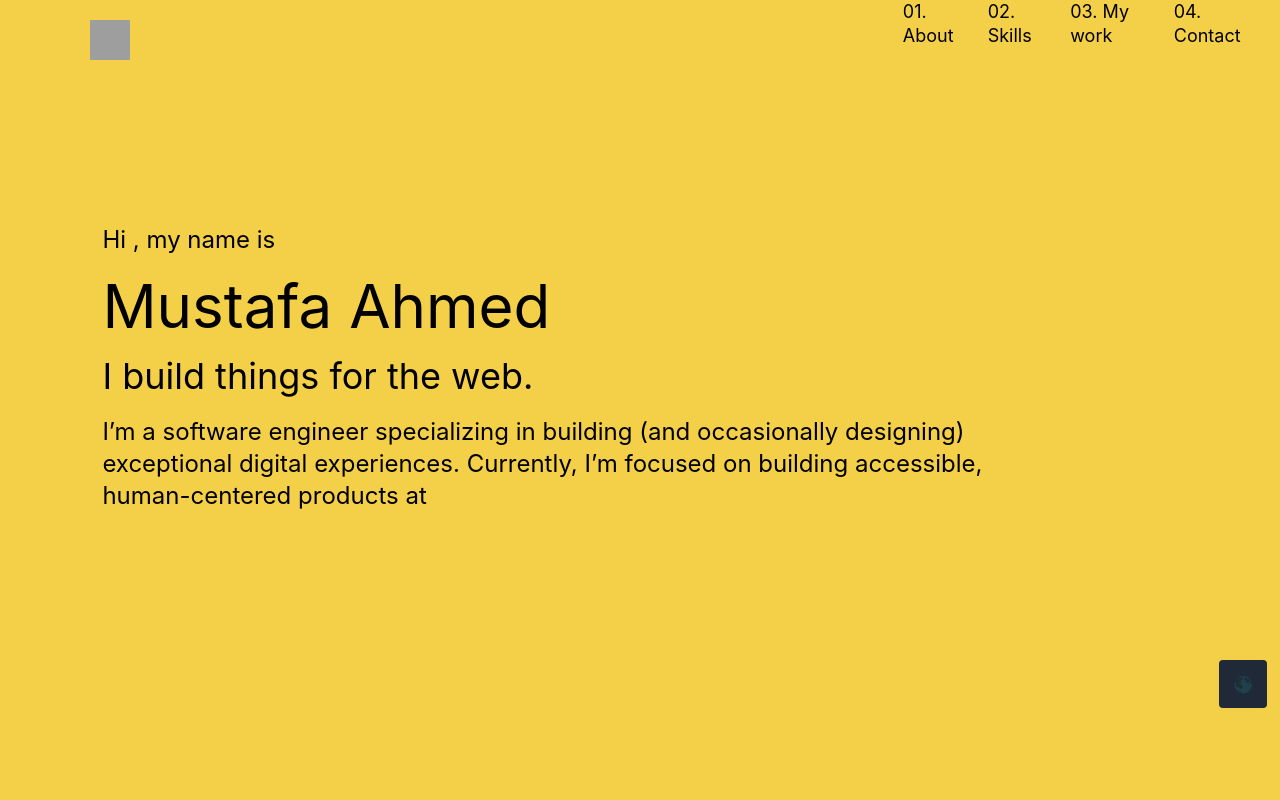
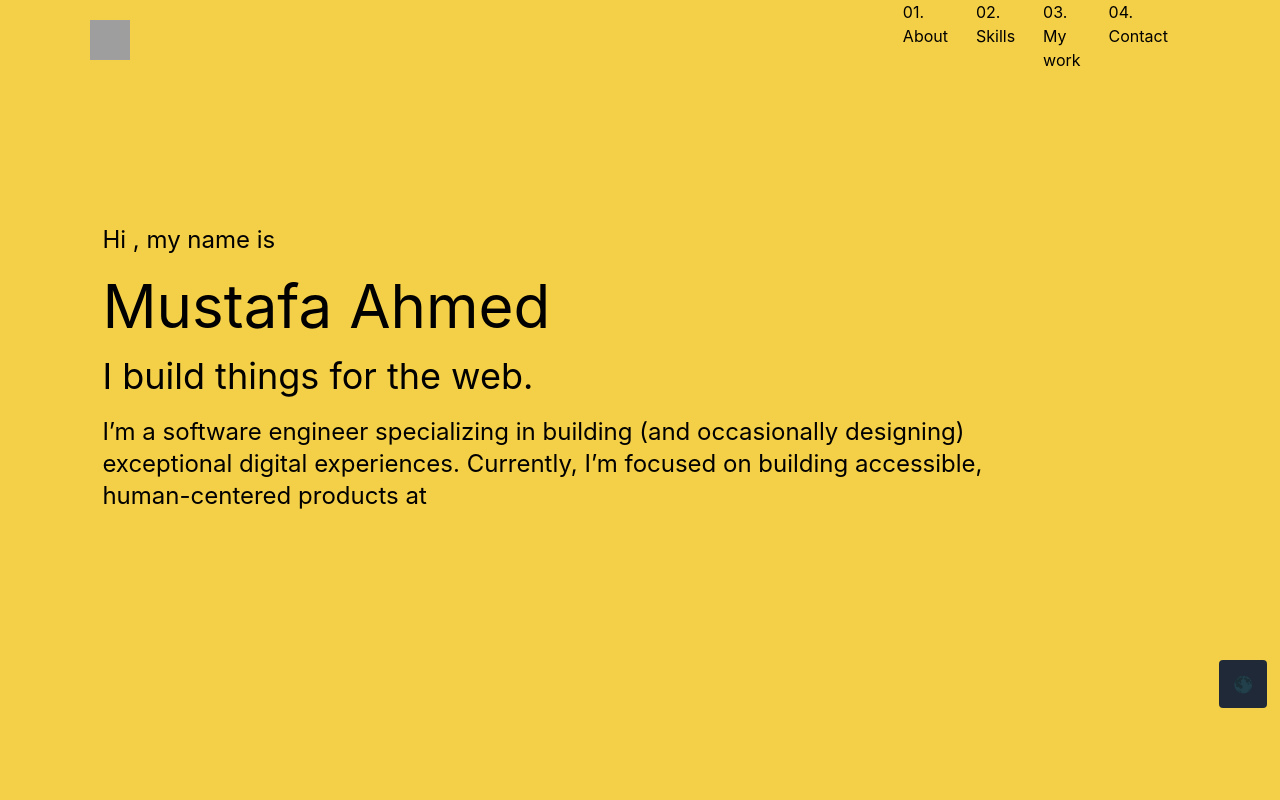
Before and after one commit to Mustafa88A/my-wepsite, a React (Create React App) app: page / in a window 1280 px wide. Shown: the top 800 px of the page. Built offline with nearby package versions, Linux system fonts and the light colour scheme; grey boxes are pictures that could not be loaded.

Commit message:
Edit style

```diff
--- a/src/App.css
+++ b/src/App.css
@@ -5,7 +5,7 @@ body {
 /* page one */
 
 .navbar-links {
-  width: 100%;
+  width: 70%;
   height: 70px;
   display: flex;
   justify-content: space-around;
--- a/src/components/Navbar.jsx
+++ b/src/components/Navbar.jsx
@@ -28,7 +28,7 @@ function Navbar() {
             menuOpen ? "block" : "hidden"
           } md:block`}
         >
-          <ul className="navbar-links flex flex-col gap-7  text-[18px] md:flex-row">
+          <ul className="navbar-links flex flex-col gap-7  text-[16px] md:flex-row">
             <li>
               <Link to="#About" smooth onClick={() => setMenuOpen(false)}>
                 01. About
```
